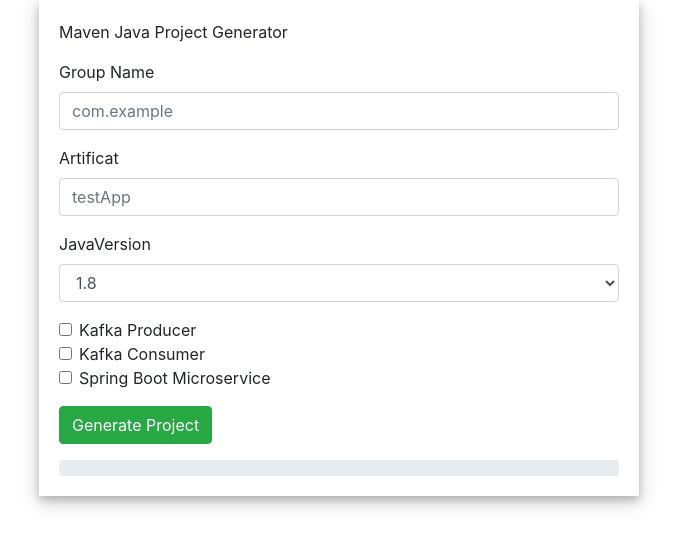
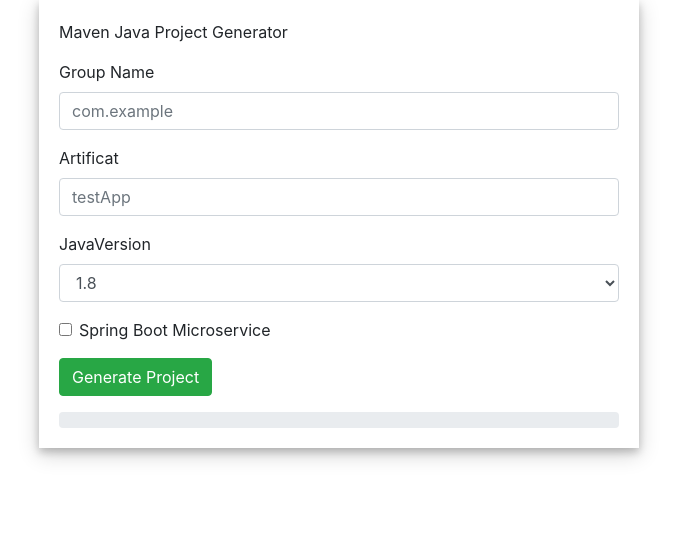
Before and after one commit to samair/projectGenUI, a React (Create React App) app: page / in a window 1280 px wide. Shown: the top 548 px of the page, without its empty margins (301-978 px from the left). Built offline with nearby package versions, Linux system fonts and the light colour scheme.

Commit message:
Adding to heroku

```diff
--- a/src/App.js
+++ b/src/App.js
@@ -16,18 +16,16 @@
   this.handleGroupName = this.handleGroupName.bind(this)
 }
     springBootOnchange =() =>{
-        console.log(this.state.springboot)
-        if (this.state.springboot == true){
+        if (this.state.springboot){
 
         this.setState({springboot:false})
 
-        console.log(this.state.springboot)
+
         }
         else {
 
         this.setState({springboot:true})
 
-        console.log(this.state.springboot)
 
         }
     }
@@ -49,7 +47,7 @@
     handleSubmit () {
 
      this.setState({isLoading: true});
-
+     console.log("Spring boot app"+this.state.springboot)
 
     axios.post('http://localhost:8080/generate/setInfo',{ groupName: this.state.groupName,
       artifactName: this.state.artifactName, javaVersion:9 ,isSpringBootApp:this.state.springboot})
@@ -135,18 +133,6 @@
           </Input>
         </FormGroup>
 
-        <FormGroup check>
-          <Label check>
-            <Input type="checkbox"  disabled={this.state.isLoading} onFocus={this.onFocus}/>
-            Kafka Producer
-          </Label>
-        </FormGroup>
-                <FormGroup check>
-          <Label check>
-            <Input type="checkbox" disabled={this.state.isLoading} onFocus={this.onFocus}/>
-            Kafka Consumer
-          </Label>
-        </FormGroup>
                       <FormGroup check>
           <Label check>
             <Input type="checkbox" disabled={this.state.isLoading}  onChange={this.springBootOnchange} />
```
